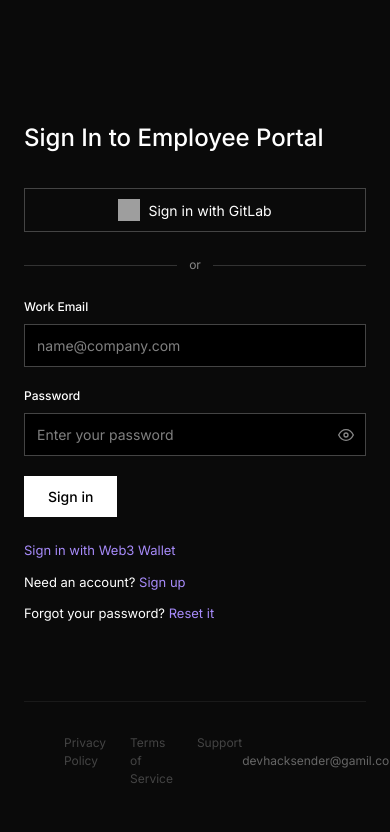
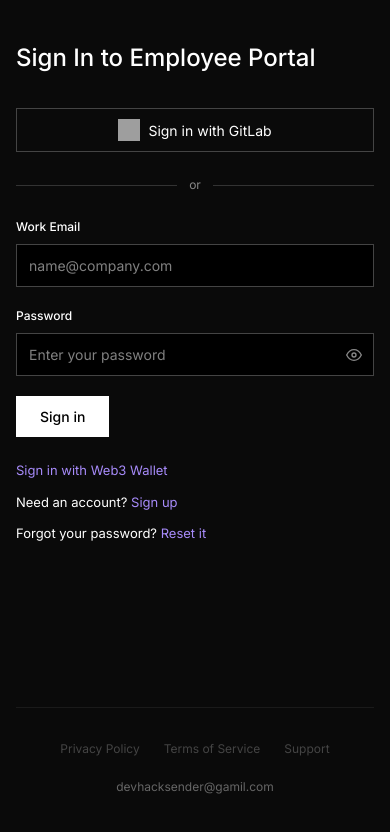
Before and after one commit to Redlix-Servers/Atlas-EMS, a Next.js app: page /employee/login in a window 390 px wide. Shown: the top 832 px of the page. Built offline with nearby package versions, Linux system fonts and the light colour scheme; no server answers; grey boxes are pictures that could not be loaded.

Commit message:
style: Enhance responsiveness for authentication pages and landing hero section

```diff
--- a/src/app/globals.css
+++ b/src/app/globals.css
@@ -54,7 +54,14 @@ body {
     flex-direction: column;
     justify-content: flex-start;
     padding: 24px;
-    padding-top: 120px;
+    padding-top: 80px;
+}
+
+@media (max-width: 640px) {
+    .auth-container {
+        padding: 16px;
+        padding-top: 40px;
+    }
 }
 
 .auth-header {
@@ -257,6 +264,22 @@ body {
     width: 100%;
 }
 
+@media (max-width: 768px) {
+    .auth-footer {
+        flex-direction: column;
+        gap: 20px;
+        text-align: center;
+        padding: 32px 20px;
+    }
+
+    .auth-footer-left {
+        flex-direction: row;
+        justify-content: center;
+        flex-wrap: wrap;
+        gap: 16px;
+    }
+}
+
 .auth-footer-left {
     display: flex;
     gap: 24px;
@@ -432,3 +455,32 @@ body {
     justify-content: center;
     width: 100%;
 }
+
+@media (max-width: 1024px) {
+    .dashboard-container {
+        flex-direction: column;
+    }
+
+    .sidebar {
+        width: 100% !important;
+        height: auto;
+        border-right: none;
+        border-bottom: 1px solid #1a1a1a;
+    }
+
+    .sidebar-header {
+        min-height: 64px;
+    }
+
+    .sidebar-nav {
+        display: none; /* Hide sidebar on mobile unless toggled */
+    }
+
+    .top-nav {
+        padding: 0 20px;
+    }
+
+    .dashboard-scroll-area {
+        padding: 24px 20px;
+    }
+}
--- a/src/app/page.tsx
+++ b/src/app/page.tsx
@@ -276,11 +276,19 @@ export default function Home() {
                 }
 
                 @media (max-width: 1024px) {
-                    .hero { flex-direction: column; text-align: center; padding: 32px; }
+                    .hero { flex-direction: column; text-align: center; padding: 48px 24px; }
                     .hero-content { margin-bottom: 64px; }
                     .hero-visual { display: none; }
                     .navbar { padding: 24px; }
-                    .cta-group { justify-content: center; }
+                    .cta-group { flex-direction: column; gap: 20px; }
+                    .hero-title { font-size: 40px; }
+                    .logo-text { font-size: 16px; letter-spacing: 2px; }
+                }
+
+                @media (max-width: 640px) {
+                    .hero-title { font-size: 32px; }
+                    .hero-subtitle { font-size: 16px; }
+                    .nav-links { display: none; } /* Could add a mobile menu later */
                 }
             `}</style>
         </div>
```
